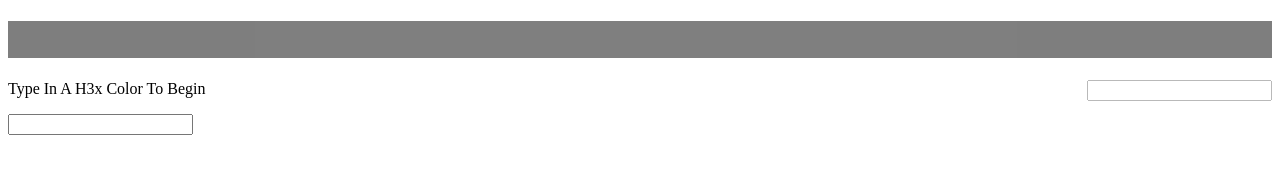
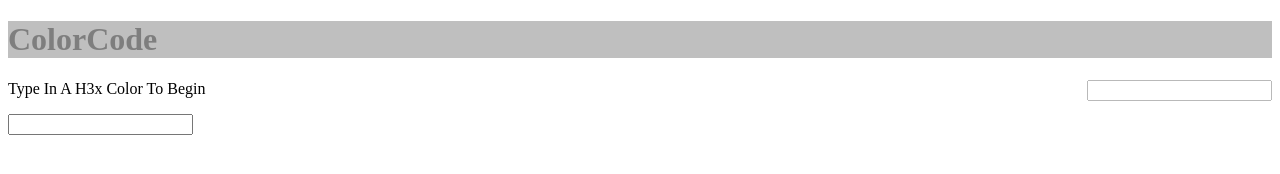
Before and after one commit to TexRexTex2/Color, a plain HTML site: page index.html in a window 1280 px wide. Drawn offline with Linux system fonts and the light colour scheme.

Commit message:
Update index.html

```diff
--- a/index.html
+++ b/index.html
@@ -6,7 +6,7 @@
       float:right;
       }
       div{
-        background-color:black;
+        background-color:rgba(0,0,0,0.5);
         opacity:0.5;
       }
      </style>
```
